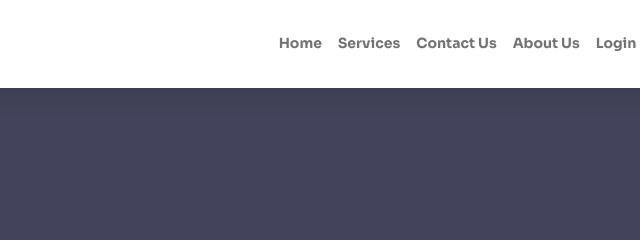
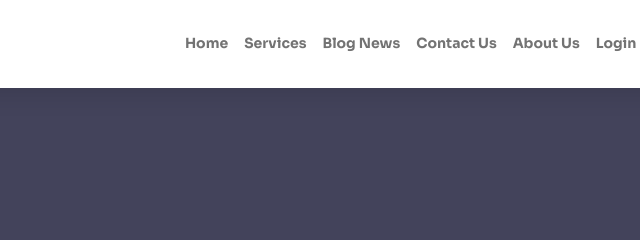
Before and after one commit to Syed-Ashik-Mahamud/testproject1, a plain HTML site: page index.html in a window 1280 px wide. Shown: the top 240 px of the page, 359-999 px from the left. Drawn offline with nearby package versions, Linux system fonts and the light colour scheme.

Commit message:
Update index.html

```diff
--- a/index.html
+++ b/index.html
@@ -44,6 +44,9 @@
                     </li>
                     <li class="nav-item">
                         <a class="nav-link" href="#services">Services</a>
+                    </li>
+                    <li class="nav-item">
+                        <a class="nav-link" href="#blog">Blog News</a>
                     </li>
                     <li class="nav-item">
                         <a class="nav-link" href="#contact">Contact Us</a>
```
